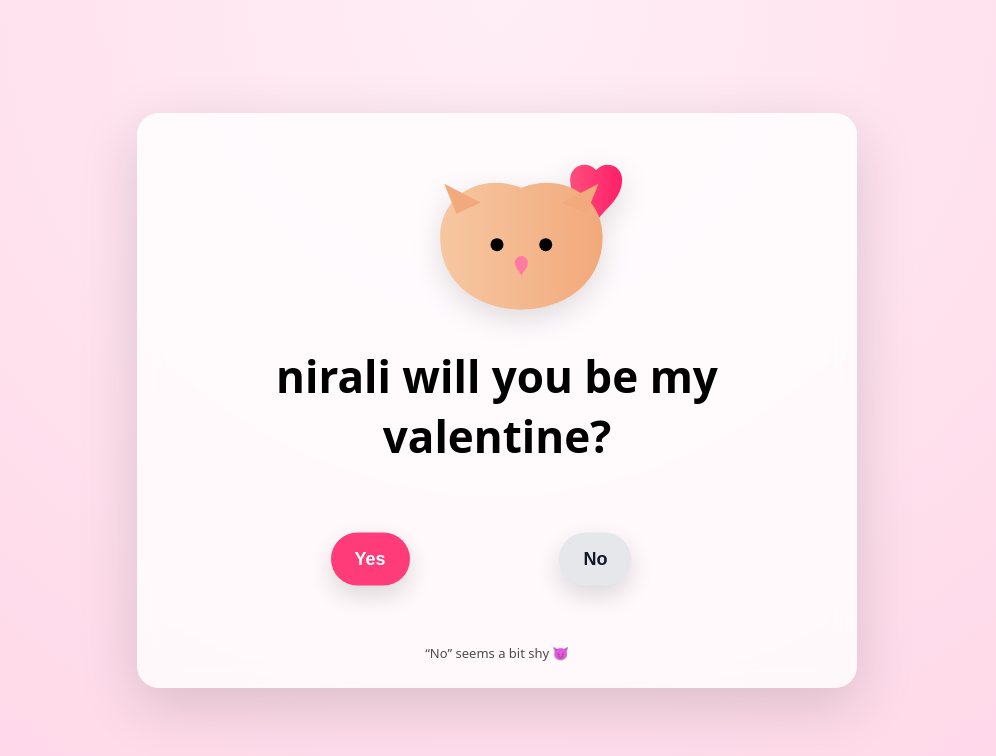
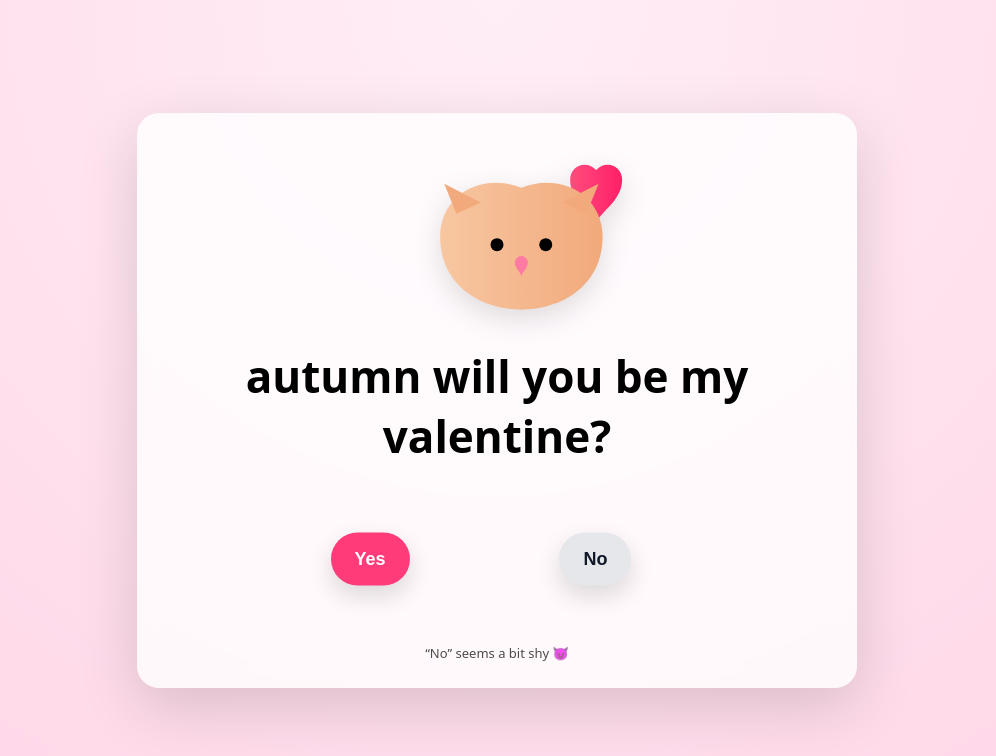
Before and after one commit to cbrownjr003-boop/Valentine-Question, a plain HTML site: page index.html in a window 1280 px wide. Shown: the whole page, without its empty margins (143-1139 px from the left). Drawn offline with nearby package versions, Linux system fonts and the light colour scheme.

Commit message:
index.html

```diff
--- a/index.html
+++ b/index.html
@@ -171,7 +171,7 @@
             fill="#ff7aa2"/>
     </svg>
 
-    <h1>nirali will you be my valentine?</h1>
+    <h1>autumn will you be my valentine?</h1>
 
     <section class="button-zone" id="zone">
       <button id="yesBtn">Yes</button>
```
